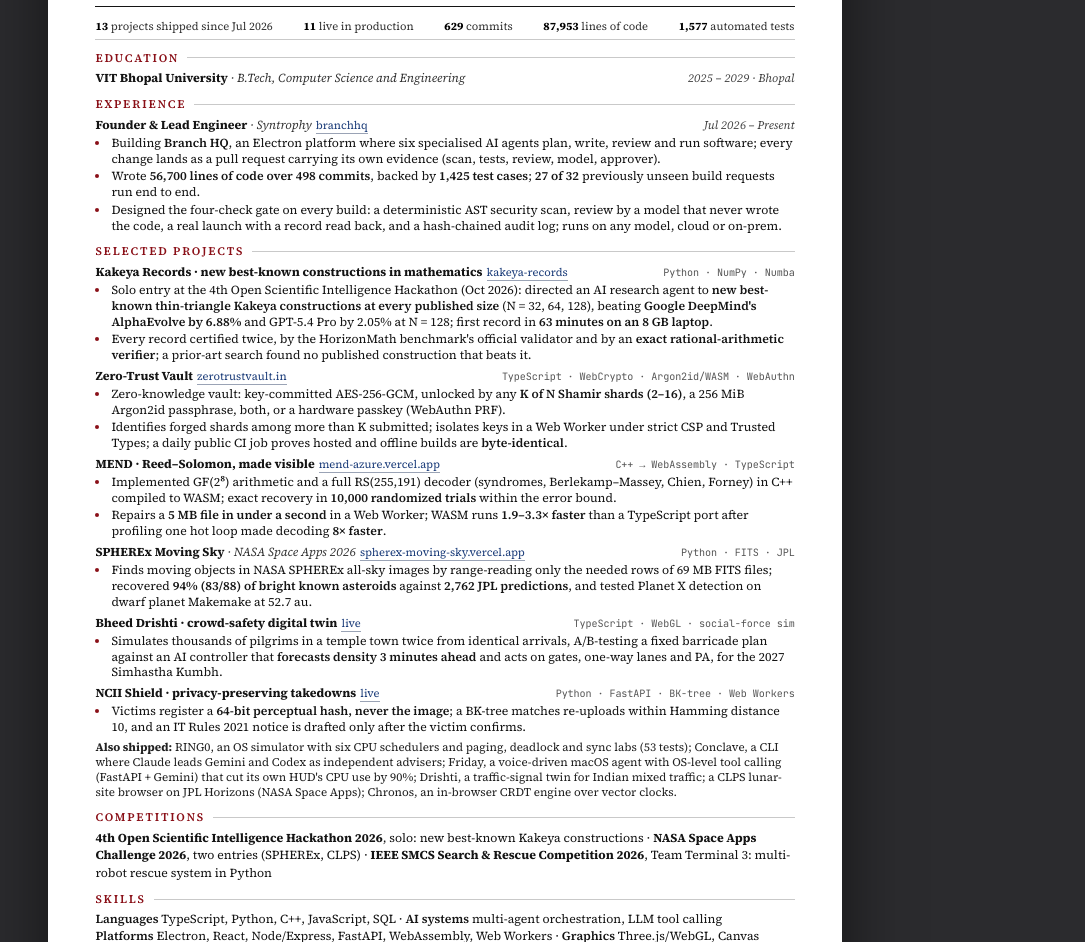
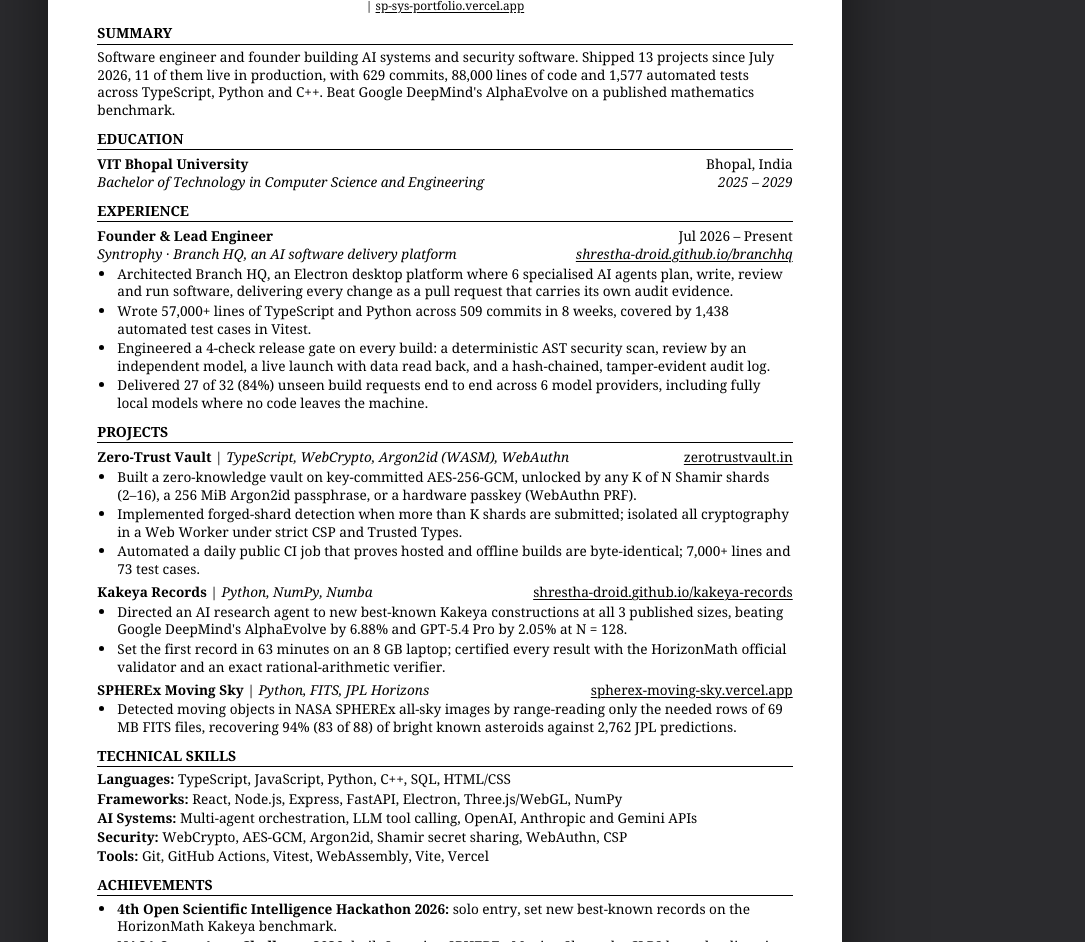
Before and after one commit to shrestha-droid/sp-sys-portfolio, a plain HTML site: page cv.html in a window 1280 px wide. Shown: the part 118-1060 px from the top of the page, without its empty margins (195-1280 px from the left). Drawn offline with Linux system fonts and the light colour scheme.

Commit message:
CV: Jake's Resume (ATS) format, static font so PDF text parses cleanly; focus on Branch HQ, Zero-Trust Vault, Kakeya, SPHEREx
Co-Authored-By: Claude Opus 5.5 <noreply@anthropic.com>

```diff
--- a/cv.html
+++ b/cv.html
@@ -4,127 +4,106 @@
 <meta charset="UTF-8">
 <meta name="viewport" content="width=device-width, initial-scale=1">
 <title>Shrestha Pandey · CV</title>
-<meta name="description" content="Shrestha Pandey: software engineer, AI systems. One-page CV.">
+<meta name="description" content="Shrestha Pandey: software engineer, AI systems and security. One-page CV.">
 <link rel="icon" href="favicon.svg" type="image/svg+xml">
-<link rel="preconnect" href="https://fonts.googleapis.com"><link rel="preconnect" href="https://fonts.gstatic.com" crossorigin>
-<link href="https://fonts.googleapis.com/css2?family=Source+Serif+4:ital,opsz,wght@0,8..60,400;0,8..60,600;0,8..60,700;1,8..60,400&family=JetBrains+Mono:wght@400&display=swap" rel="stylesheet">
 <style>
-  /* One page, single column, real text (ATS-readable). Typeset like a paper, not a template. */
+  /* Jake's Resume layout (the standard Overleaf ATS template): one column, standard headings, real text.
+     Static font only: Chrome splits words ("A I") when printing variable fonts, which breaks ATS parsing. */
   @page { size: A4; margin: 0; }
   * { box-sizing: border-box; margin: 0; padding: 0; }
   html { background: #2b2b2e; }
-  body { font: 400 9.2pt/1.3 'Source Serif 4', Charter, Georgia, serif; color: #141414; font-variant-numeric: lining-nums tabular-nums; -webkit-font-smoothing: antialiased; }
-  .page { width: 210mm; min-height: 297mm; margin: 28px auto; padding: 10mm 12.5mm 9mm; background: #fff; box-shadow: 0 20px 60px #0008; }
-  a { color: inherit; text-decoration: none; }
-  header { display: flex; justify-content: space-between; align-items: flex-end; gap: 12pt; padding-bottom: 6pt; border-bottom: 1.2pt solid #141414; }
-  h1 { font: 700 23pt/1 'Source Serif 4', serif; letter-spacing: -.01em; }
-  .role { margin-top: 3pt; font-style: italic; color: #333; }
-  .contact { text-align: right; font-size: 8.4pt; line-height: 1.5; color: #222; }
-  .contact a { border-bottom: .5pt solid #9aa3b5; }
-  .proof { display: flex; justify-content: space-between; margin: 5pt 0 1pt; padding: 4pt 0; border-bottom: .5pt solid #c9c9c9; font-size: 8.4pt; color: #333; white-space: nowrap; }
-  .proof b { font-weight: 700; color: #000; }
-  h2 { margin: 7pt 0 2.5pt; font: 600 8.6pt 'Source Serif 4', serif; letter-spacing: .16em; text-transform: uppercase; color: #8a1018; display: flex; align-items: center; gap: 6pt; }
-  h2::after { content: ''; flex: 1; height: .5pt; background: #c9c9c9; }
-  .item { margin-top: 3.6pt; break-inside: avoid; }
-  .line { display: flex; justify-content: space-between; gap: 10pt; align-items: baseline; }
-  .line .t { font-weight: 700; }
-  .line .t i { font-weight: 400; font-style: italic; color: #333; }
-  .line .t a { border-bottom: .5pt solid #9aa3b5; font-weight: 400; font-style: normal; font-size: 8.4pt; color: #1c3d7a; margin-left: 3pt; }
-  .line .d { flex: none; font-style: italic; color: #444; font-size: 8.8pt; }
-  .stack { font: 400 7.6pt 'JetBrains Mono', ui-monospace, monospace; color: #555; letter-spacing: -.01em; }
-  ul { margin: 1.5pt 0 0 11pt; } li { margin-top: 1.2pt; padding-left: 1pt; } li::marker { color: #8a1018; }
-  li b { font-weight: 600; }
-  .grid { display: grid; grid-template-columns: 1fr 1fr; gap: 0 14pt; }
-  .skills p { margin-top: 1pt; } .comp { line-height: 1.45; } .skills b { font-weight: 600; }
-  .also { margin-top: 3.5pt; font-size: 8.7pt; color: #222; }
+  body { font: 400 10.2pt/1.3 Charter, 'Bitstream Charter', Georgia, serif; color: #000; font-kerning: none; font-variant-ligatures: none; font-feature-settings: 'kern' 0, 'liga' 0; -webkit-font-smoothing: antialiased; }
+  .page { width: 210mm; min-height: 297mm; margin: 28px auto; padding: 10mm 13mm 9mm; background: #fff; box-shadow: 0 20px 60px #0008; }
+  a { color: inherit; text-decoration: underline; text-decoration-thickness: .5pt; text-underline-offset: 1.5pt; }
+  header { text-align: center; }
+  h1 { font: 700 22pt/1.05 Charter, Georgia, serif; }
+  .contact { margin-top: 3pt; font-size: 8.9pt; }
+  .contact span { white-space: nowrap; }
+  .contact span + span::before { content: '| '; }
+  h2 { margin: 7.5pt 0 2.5pt; padding-bottom: 1pt; border-bottom: .7pt solid #000; font: 700 10.5pt Charter, Georgia, serif; text-transform: uppercase; }
+
+  .item { margin-top: 4pt; break-inside: avoid; }
+  .row { display: flex; justify-content: space-between; gap: 10pt; align-items: baseline; }
+  .row b { font-weight: 700; }
+  .row i { font-style: italic; }
+  .row .r { flex: none; text-align: right; }
+  ul { margin: 1.5pt 0 0 14pt; } li { margin-top: 1.4pt; padding-left: 1pt; }
+  .skills p { margin-top: 1.2pt; } .skills b { font-weight: 700; }
   .bar { position: fixed; top: 12px; right: 16px; display: flex; gap: 8px; font: 500 12px system-ui, sans-serif; }
-  .bar a { padding: 8px 12px; border-radius: 6px; background: #fff; color: #111; box-shadow: 0 2px 10px #0006; }
+  .bar a { padding: 8px 12px; border-radius: 6px; background: #fff; color: #111; box-shadow: 0 2px 10px #0006; text-decoration: none; }
   .bar a.primary { background: #c8102e; color: #fff; }
   @media print { html { background: #fff; } .page { margin: 0; box-shadow: none; min-height: auto; } .bar { display: none; } }
-  @media screen and (max-width: 820px) { .page { width: auto; margin: 0; padding: 18px; } header { flex-direction: column; align-items: flex-start; } .contact { text-align: left; } .proof { flex-wrap: wrap; gap: 4pt 10pt; } .grid { grid-template-columns: 1fr; } .line { flex-direction: column; gap: 0; } }
+  @media screen and (max-width: 820px) { .page { width: auto; margin: 0; padding: 18px; } .row { flex-direction: column; gap: 0; } .row .r { text-align: left; } }
 </style>
 </head>
 <body>
 <nav class="bar" aria-label="CV actions"><a href="/">← Portfolio</a><a class="primary" href="Shrestha-Pandey-CV.pdf" download="Shrestha-Pandey-CV.pdf">Download PDF</a></nav>
 <main class="page">
   <header>
-    <div>
-      <h1>Shrestha Pandey</h1>
-      <p class="role">Software engineer · AI systems, security, simulation</p>
-    </div>
-    <div class="contact">
-      <a href="mailto:shresthakp07@gmail.com">shresthakp07@gmail.com</a> · Bhopal, India · <a href="https://sp-sys-portfolio.vercel.app">sp-sys-portfolio.vercel.app</a><br>
-      <a href="https://github.com/shrestha-droid">github.com/shrestha-droid</a> · <a href="https://www.linkedin.com/in/shrestha-pandey-7258103aa/">linkedin.com/in/shrestha-pandey-7258103aa</a>
-    </div>
+    <h1>Shrestha Pandey</h1>
+    <p class="contact"><span>Bhopal, India</span> <span><a href="mailto:shresthakp07@gmail.com">shresthakp07@gmail.com</a></span> <span><a href="https://www.linkedin.com/in/shrestha-pandey-7258103aa/">linkedin.com/in/shrestha-pandey-7258103aa</a></span> <span><a href="https://github.com/shrestha-droid">github.com/shrestha-droid</a></span> <span><a href="https://sp-sys-portfolio.vercel.app">sp-sys-portfolio.vercel.app</a></span></p>
   </header>
-  <p class="proof"><span><b>13</b> projects shipped since Jul 2026</span><span><b>11</b> live in production</span><span><b>629</b> commits</span><span><b>87,953</b> lines of code</span><span><b>1,577</b> automated tests</span></p>
+
+  <h2>Summary</h2>
+  <p class="summary">Software engineer and founder building AI systems and security software. Shipped 13 projects since July 2026, 11 of them live in production, with 629 commits, 88,000 lines of code and 1,577 automated tests across TypeScript, Python and C++. Beat Google DeepMind's AlphaEvolve on a published mathematics benchmark.</p>
 
   <h2>Education</h2>
   <div class="item">
-    <div class="line"><span class="t">VIT Bhopal University <i>· B.Tech, Computer Science and Engineering</i></span><span class="d">2025 – 2029 · Bhopal</span></div>
+    <div class="row"><b>VIT Bhopal University</b><span class="r">Bhopal, India</span></div>
+    <div class="row"><i>Bachelor of Technology in Computer Science and Engineering</i><i class="r">2025 – 2029</i></div>
   </div>
 
   <h2>Experience</h2>
   <div class="item">
-    <div class="line"><span class="t">Founder &amp; Lead Engineer <i>· Syntrophy</i><a href="https://shrestha-droid.github.io/branchhq/">branchhq</a></span><span class="d">Jul 2026 – Present</span></div>
+    <div class="row"><b>Founder &amp; Lead Engineer</b><span class="r">Jul 2026 – Present</span></div>
+    <div class="row"><i>Syntrophy · Branch HQ, an AI software delivery platform</i><i class="r"><a href="https://shrestha-droid.github.io/branchhq/">shrestha-droid.github.io/branchhq</a></i></div>
     <ul>
-      <li>Building <b>Branch HQ</b>, an Electron platform where six specialised AI agents plan, write, review and run software; every change lands as a pull request carrying its own evidence (scan, tests, review, model, approver).</li>
-      <li>Wrote <b>56,700 lines of code over 498 commits</b>, backed by <b>1,425 test cases</b>; <b>27 of 32</b> previously unseen build requests run end to end.</li>
-      <li>Designed the four-check gate on every build: a deterministic AST security scan, review by a model that never wrote the code, a real launch with a record read back, and a hash-chained audit log; runs on any model, cloud or on-prem.</li>
+      <li>Architected Branch HQ, an Electron desktop platform where 6 specialised AI agents plan, write, review and run software, delivering every change as a pull request that carries its own audit evidence.</li>
+      <li>Wrote 57,000+ lines of TypeScript and Python across 509 commits in 8 weeks, covered by 1,438 automated test cases in Vitest.</li>
+      <li>Engineered a 4-check release gate on every build: a deterministic AST security scan, review by an independent model, a live launch with data read back, and a hash-chained, tamper-evident audit log.</li>
+      <li>Delivered 27 of 32 (84%) unseen build requests end to end across 6 model providers, including fully local models where no code leaves the machine.</li>
     </ul>
   </div>
 
-  <h2>Selected projects</h2>
+  <h2>Projects</h2>
   <div class="item">
-    <div class="line"><span class="t">Kakeya Records · new best-known constructions in mathematics<a href="https://shrestha-droid.github.io/kakeya-records/">kakeya-records</a></span><span class="stack">Python · NumPy · Numba</span></div>
+    <div class="row"><span><b>Zero-Trust Vault</b> | <i>TypeScript, WebCrypto, Argon2id (WASM), WebAuthn</i></span><span class="r"><a href="https://www.zerotrustvault.in">zerotrustvault.in</a></span></div>
     <ul>
-      <li>Solo entry at the 4th Open Scientific Intelligence Hackathon (Oct 2026): directed an AI research agent to <b>new best-known thin-triangle Kakeya constructions at every published size</b> (N = 32, 64, 128), beating <b>Google DeepMind's AlphaEvolve by 6.88%</b> and GPT-5.4 Pro by 2.05% at N = 128; first record in <b>63 minutes on an 8 GB laptop</b>.</li>
-      <li>Every record certified twice, by the HorizonMath benchmark's official validator and by an <b>exact rational-arithmetic verifier</b>; a prior-art search found no published construction that beats it.</li>
+      <li>Built a zero-knowledge vault on key-committed AES-256-GCM, unlocked by any K of N Shamir shards (<span style="white-space:nowrap">2–16</span>), a 256 MiB Argon2id passphrase, or a hardware passkey (WebAuthn PRF).</li>
+      <li>Implemented forged-shard detection when more than K shards are submitted; isolated all cryptography in a Web Worker under strict CSP and Trusted Types.</li>
+      <li>Automated a daily public CI job that proves hosted and offline builds are byte-identical; 7,000+ lines and 73 test cases.</li>
     </ul>
   </div>
   <div class="item">
-    <div class="line"><span class="t">Zero-Trust Vault<a href="https://www.zerotrustvault.in">zerotrustvault.in</a></span><span class="stack">TypeScript · WebCrypto · Argon2id/WASM · WebAuthn</span></div>
+    <div class="row"><span><b>Kakeya Records</b> | <i>Python, NumPy, Numba</i></span><span class="r"><a href="https://shrestha-droid.github.io/kakeya-records/">shrestha-droid.github.io/kakeya-records</a></span></div>
     <ul>
-      <li>Zero-knowledge vault: key-committed AES-256-GCM, unlocked by any <b>K of N Shamir shards (2–16)</b>, a 256 MiB Argon2id passphrase, both, or a hardware passkey (WebAuthn PRF).</li>
-      <li>Identifies forged shards among more than K submitted; isolates keys in a Web Worker under strict CSP and Trusted Types; a daily public CI job proves hosted and offline builds are <b>byte-identical</b>.</li>
+      <li>Directed an AI research agent to new best-known Kakeya constructions at all 3 published sizes, beating Google DeepMind's AlphaEvolve by 6.88% and GPT-5.4 Pro by 2.05% at N = 128.</li>
+      <li>Set the first record in 63 minutes on an 8 GB laptop; certified every result with the HorizonMath official validator and an exact rational-arithmetic verifier.</li>
     </ul>
   </div>
   <div class="item">
-    <div class="line"><span class="t">MEND · Reed–Solomon, made visible<a href="https://mend-azure.vercel.app">mend-azure.vercel.app</a></span><span class="stack">C++ → WebAssembly · TypeScript</span></div>
+    <div class="row"><span><b>SPHEREx Moving Sky</b> | <i>Python, FITS, JPL Horizons</i></span><span class="r"><a href="https://spherex-moving-sky.vercel.app">spherex-moving-sky.vercel.app</a></span></div>
     <ul>
-      <li>Implemented GF(2⁸) arithmetic and a full RS(255,191) decoder (syndromes, Berlekamp–Massey, Chien, Forney) in C++ compiled to WASM; exact recovery in <b>10,000 randomized trials</b> within the error bound.</li>
-      <li>Repairs a <b>5 MB file in under a second</b> in a Web Worker; WASM runs <b>1.9–3.3× faster</b> than a TypeScript port after profiling one hot loop made decoding <b>8× faster</b>.</li>
+      <li>Detected moving objects in NASA SPHEREx all-sky images by range-reading only the needed rows of 69 MB FITS files, recovering 94% (83 of 88) of bright known asteroids against 2,762 JPL predictions.</li>
     </ul>
   </div>
-  <div class="item">
-    <div class="line"><span class="t">SPHEREx Moving Sky <i>· NASA Space Apps 2026</i><a href="https://spherex-moving-sky.vercel.app">spherex-moving-sky.vercel.app</a></span><span class="stack">Python · FITS · JPL</span></div>
-    <ul>
-      <li>Finds moving objects in NASA SPHEREx all-sky images by range-reading only the needed rows of 69 MB FITS files; recovered <b>94% (83/88) of bright known asteroids</b> against <b>2,762 JPL predictions</b>, and tested Planet X detection on dwarf planet Makemake at 52.7 au.</li>
-    </ul>
+
+  <h2>Technical Skills</h2>
+  <div class="skills">
+    <p><b>Languages:</b> TypeScript, JavaScript, Python, C++, SQL, HTML/CSS</p>
+    <p><b>Frameworks:</b> React, Node.js, Express, FastAPI, Electron, Three.js/WebGL, NumPy</p>
+    <p><b>AI Systems:</b> Multi-agent orchestration, LLM tool calling, OpenAI, Anthropic and Gemini APIs</p>
+    <p><b>Security:</b> WebCrypto, AES-GCM, Argon2id, Shamir secret sharing, WebAuthn, CSP</p>
+    <p><b>Tools:</b> Git, GitHub Actions, Vitest, WebAssembly, Vite, Vercel</p>
+
   </div>
-  <div class="item">
-    <div class="line"><span class="t">Bheed Drishti · crowd-safety digital twin<a href="https://shrestha-droid.github.io/Bheed-Drishti/">live</a></span><span class="stack">TypeScript · WebGL · social-force sim</span></div>
-    <ul>
-      <li>Simulates thousands of pilgrims in a temple town twice from identical arrivals, A/B-testing a fixed barricade plan against an AI controller that <b>forecasts density 3 minutes ahead</b> and acts on gates, one-way lanes and PA, for the 2027 Simhastha Kumbh.</li>
-    </ul>
-  </div>
-  <div class="item">
-    <div class="line"><span class="t">NCII Shield · privacy-preserving takedowns<a href="https://shrestha-droid.github.io/ncii-shield/">live</a></span><span class="stack">Python · FastAPI · BK-tree · Web Workers</span></div>
-    <ul>
-      <li>Victims register a <b>64-bit perceptual hash, never the image</b>; a BK-tree matches re-uploads within Hamming distance 10, and an IT Rules 2021 notice is drafted only after the victim confirms.</li>
-    </ul>
-  </div>
-  <p class="also"><b>Also shipped:</b> RING0, an OS simulator with six CPU schedulers and paging, deadlock and sync labs (53 tests); Conclave, a CLI where Claude leads Gemini and Codex as independent advisers; Friday, a voice-driven macOS agent with OS-level tool calling (FastAPI + Gemini) that cut its own HUD's CPU use by 90%; Drishti, a traffic-signal twin for Indian mixed traffic; a CLPS lunar-site browser on JPL Horizons (NASA Space Apps); Chronos, an in-browser CRDT engine over vector clocks.</p>
 
-  <h2>Competitions</h2>
-  <p class="comp"><b>4th Open Scientific Intelligence Hackathon 2026</b>, solo: new best-known Kakeya constructions · <b>NASA Space Apps Challenge 2026</b>, two entries (SPHEREx, CLPS) · <b>IEEE SMCS Search &amp; Rescue Competition 2026</b>, Team Terminal 3: multi-robot rescue system in Python</p>
-
-  <h2>Skills</h2>
-  <div class="skills">
-    <p><b>Languages</b> TypeScript, Python, C++, JavaScript, SQL · <b>AI systems</b> multi-agent orchestration, LLM tool calling</p>
-    <p><b>Platforms</b> Electron, React, Node/Express, FastAPI, WebAssembly, Web Workers · <b>Graphics</b> Three.js/WebGL, Canvas</p>
-    <p><b>Security</b> WebCrypto, AES-GCM, Argon2id, Shamir, WebAuthn, CSP · <b>Engineering</b> Vitest, GitHub Actions, Vite, Vercel</p>
-  </div>
+  <h2>Achievements</h2>
+  <ul>
+    <li><b>4th Open Scientific Intelligence Hackathon 2026:</b> solo entry, set new best-known records on the HorizonMath Kakeya benchmark.</li>
+    <li><b>NASA Space Apps Challenge 2026:</b> built 2 entries, SPHEREx Moving Sky and a CLPS lunar landing-site browser on JPL Horizons data.</li>
+    <li><b>IEEE SMCS Search &amp; Rescue Competition 2026:</b> Team Terminal 3, built a modular multi-robot rescue system in Python.</li>
+  </ul>
 </main>
 </body>
 </html>
```
Also changed, not shown: 1 other file.
